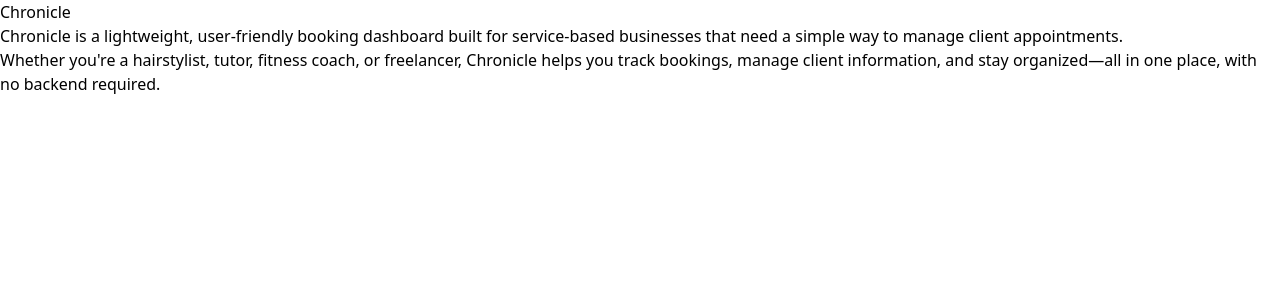
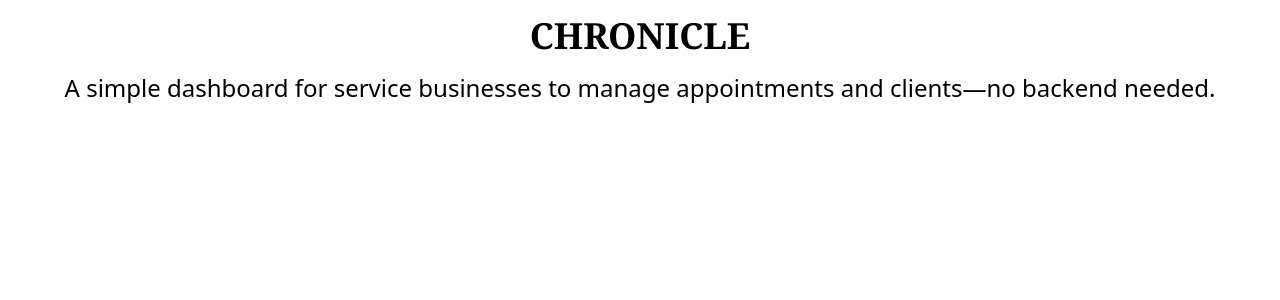
Before and after one commit to Phoenix-Domain/Chronicle, a React (Vite) app: page / in a window 1280 px wide. Shown: the top 300 px of the page. Built offline with nearby package versions, Linux system fonts and the light colour scheme.

Commit message:
Style content

```diff
--- a/src/components/Header.jsx
+++ b/src/components/Header.jsx
@@ -1,14 +1,11 @@
 function Header(){
-  return(
-    <>
-      <h1>Chronicle</h1>
-      <p>
-        Chronicle is a lightweight, user-friendly booking dashboard built for service-based businesses that need a simple way to manage client appointments.
+  return (
+    <div className="p-1">
+      <h1 className="text-4xl font-bold text-center my-3 font-serif">CHRONICLE</h1>
+      <p className="text-2xl my-4 text-center">
+        A simple dashboard for service businesses to manage appointments and clients—no backend needed.
       </p>
-      <p>
-        Whether you're a hairstylist, tutor, fitness coach, or freelancer, Chronicle helps you track bookings, manage client information, and stay organized—all in one place, with no backend required.
-      </p>
-    </>
+    </div>
   )
 }
 
```
